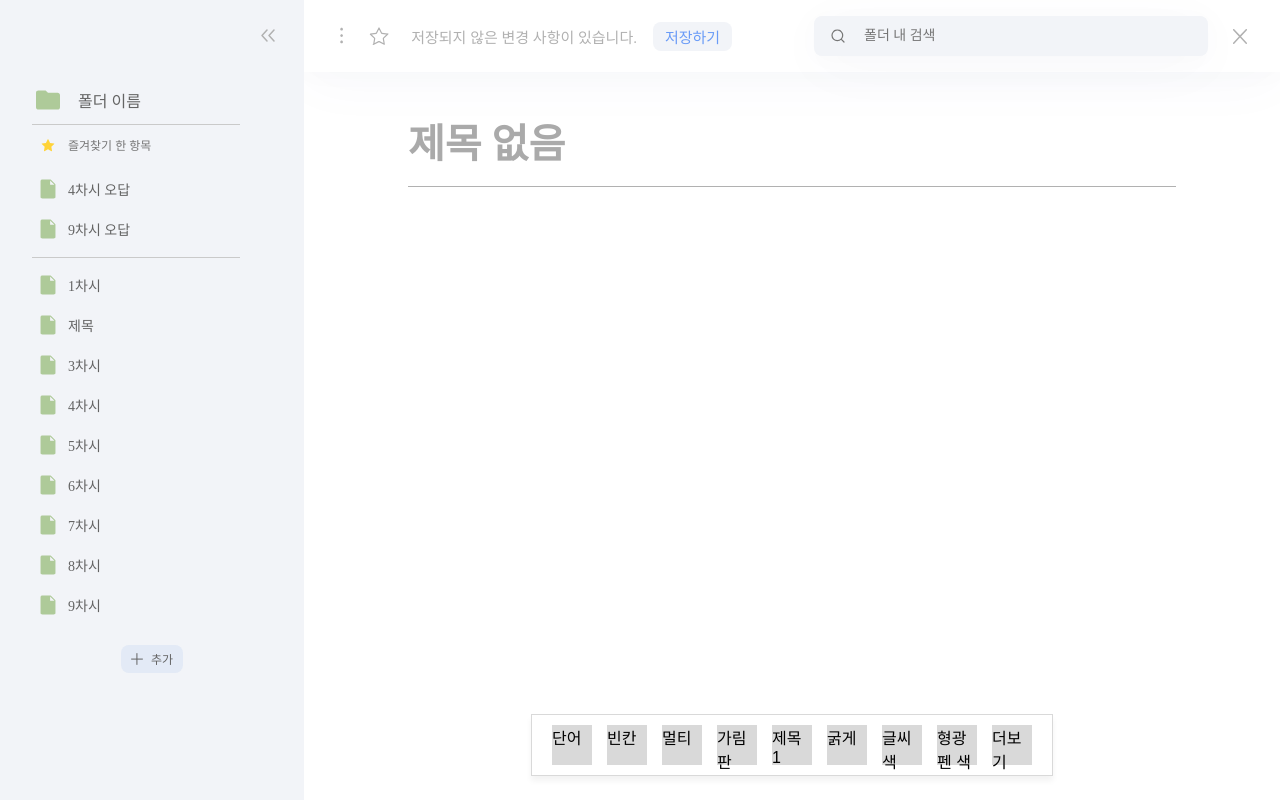
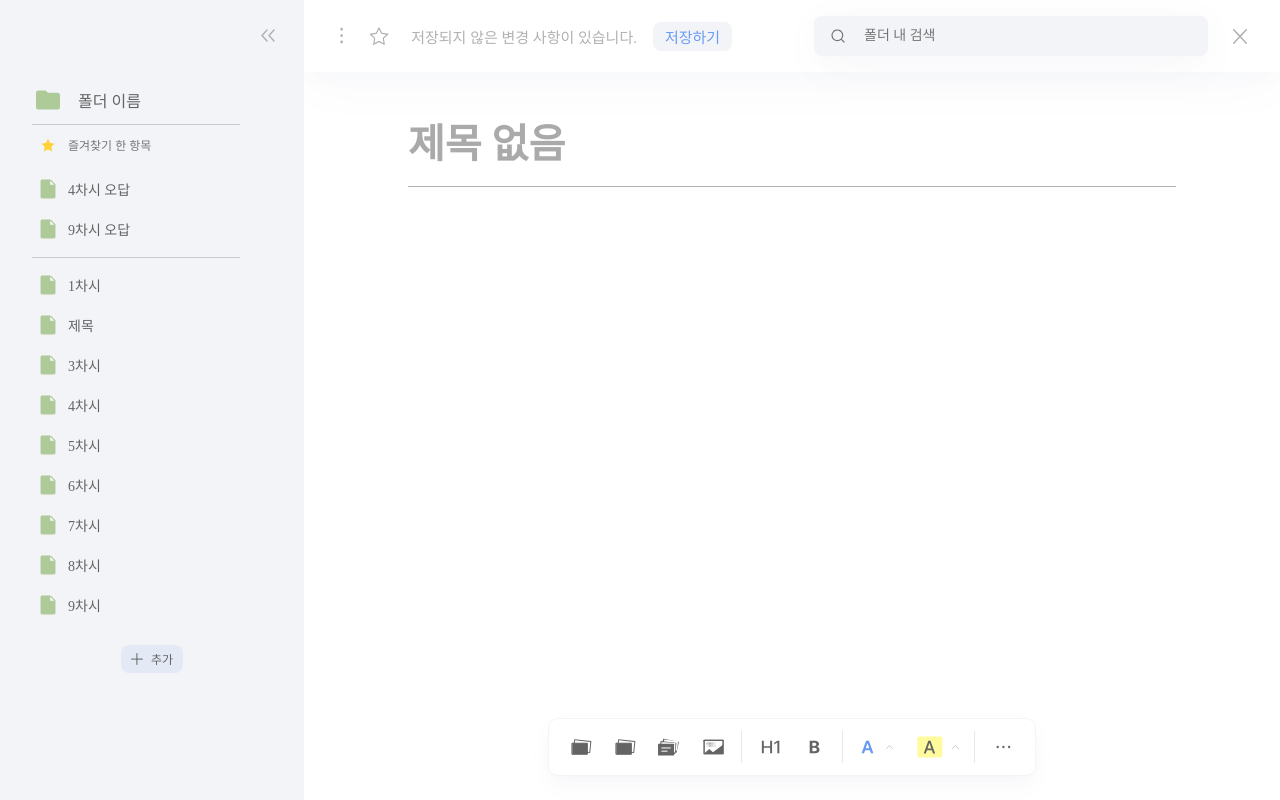
Before and after one commit to UMC-CARDIFY/Client-V1, a React (Vite) app: page /note-editor in a window 1280 px wide. Built offline with nearby package versions, Linux system fonts and the light colour scheme.

Commit message:
feat: 노트에디터 툴바 프로토 타입 구현
툴바 멀티카드 컴포넌트 svg 윗부분이 살짝 잘려보이는 이슈가 있습니다.

```diff
--- a/src/pages/NoteEditor/components/Editor/ToolBar.jsx
+++ b/src/pages/NoteEditor/components/Editor/ToolBar.jsx
@@ -7,22 +7,44 @@ import PropTypes from 'prop-types';
 const ToolBarContainer = styled.div`
   width: auto;
   display: inline-flex;
-  padding: 0.625rem 1.25rem;
-  justify-content: center;
-  align-items: center;
-  gap: 0.9375rem;
-  border: 1.25px solid #D9D9D9;
-  background: #FFF;
-  box-shadow: 0px 5px 6px 0px rgba(0, 0, 0, 0.05);
+padding: 0.5rem 1rem;
+justify-content: center;
+align-items: center;
+gap: 0.75rem;
+border-radius: 0.625rem;
+border: 1px solid var(--Grays-Gray8, #F4F4F4);
+background: var(--Grays-White, #FFF);
+box-shadow: 0px 4px 16px 0px rgba(0, 0, 0, 0.02), 0px 10px 24px 0px rgba(0, 74, 162, 0.03);
   position: fixed;
   bottom: 1.5rem;
 `;
 
 const ToolBarItem = styled.div`
-  width: var(--line-height-xl, 2.5rem);
-  height: var(--line-height-xl, 2.5rem);
-  background: #D9D9D9;
+display: flex;
+width: 2rem;
+height: 2rem;
+padding: var(--UI-Component-xxxxxS, 0.25rem) var(--UI-Component-None, 0rem);
+flex-direction: column;
+justify-content: center;
+align-items: center;
+gap: 0.5rem;
   cursor: pointer;
+`;
+
+const Divider = styled.div`
+width: 0.0625rem;
+height: 2rem;
+background: #E8E8E8;
+`;
+
+const ColorPaletteItem = styled.div`
+display: flex;
+height: 2rem;
+padding: var(--UI-Component-xxxxxS, 0.25rem) var(--UI-Component-None, 0rem) var(--UI-Component-xxxxxS, 0.25rem) 0.375rem;
+justify-content: center;
+align-items: center;
+gap: 0.375rem;
+cursor: pointer;
 `;
 
 // eslint-disable-next-line react/prop-types
@@ -55,16 +77,87 @@ const ToolBar = ({ addCard, addHeading1, toggleBold, onSelectColor }) => {
   return (
     <>
       <ToolBarContainer>
-        <ToolBarItem onClick={() => addCard('word')}>단어</ToolBarItem>
-        <ToolBarItem onClick={() => addCard('blank')}>빈칸</ToolBarItem>
-        <ToolBarItem onClick={() => addCard('multi')}>멀티</ToolBarItem>
-        <ToolBarItem onClick={() => addCard('image')}>가림판</ToolBarItem>
-        <ToolBarItem onClick={addHeading1}>제목 1</ToolBarItem>
-        <ToolBarItem onClick={toggleBold}>굵게</ToolBarItem>
-        <ToolBarItem onClick={toggleColorPalette}>글씨 색</ToolBarItem>
+        <ToolBarItem onClick={() => addCard('word')}><svg xmlns="http://www.w3.org/2000/svg" width="21" height="16" viewBox="0 0 21 16" fill="none">
+  <rect x="3.62988" y="0.745117" width="16.3439" height="11.0327" transform="rotate(6 3.62988 0.745117)" stroke="#646464" strokeLinecap="round" strokeLinejoin="round"/>
+  <rect x="1.32129" y="4.22534" width="15.0409" height="11.03" fill="#646464" stroke="#646464" strokeLinecap="round" strokeLinejoin="round"/>
+</svg></ToolBarItem>
+        <ToolBarItem onClick={() => addCard('blank')}><svg xmlns="http://www.w3.org/2000/svg" width="21" height="16" viewBox="0 0 21 16" fill="none">
+  <rect x="3.62988" y="0.744873" width="16.3439" height="11.0327" transform="rotate(6 3.62988 0.744873)" stroke="#646464" strokeLinecap="round" strokeLinejoin="round"/>
+  <rect x="1.32129" y="4.2251" width="15.0409" height="11.03" fill="#646464" stroke="#646464" strokeLinecap="round" strokeLinejoin="round"/>
+</svg></ToolBarItem>
+        <ToolBarItem onClick={() => addCard('multi')}><svg xmlns="http://www.w3.org/2000/svg" width="22" height="18" viewBox="0 0 22 18" fill="none">
+  <mask id="path-1-inside-1_2037_6179" fill="white">
+    <rect x="5.25488" y="0.564941" width="16.0109" height="11.7413" rx="0.5" transform="rotate(6 5.25488 0.564941)"/>
+  </mask>
+  <rect x="5.25488" y="0.564941" width="16.0109" height="11.7413" rx="0.5" transform="rotate(6 5.25488 0.564941)" stroke="#646464" strokeWidth="2" strokeLinecap="round" strokeLinejoin="round" mask="url(#path-1-inside-1_2037_6179)"/>
+  <mask id="path-2-inside-2_2037_6179" fill="white">
+    <rect x="2.52734" y="3.06494" width="16.0109" height="11.7413" rx="0.5" transform="rotate(3 2.52734 3.06494)"/>
+  </mask>
+  <rect x="2.52734" y="3.06494" width="16.0109" height="11.7413" rx="0.5" transform="rotate(3 2.52734 3.06494)" fill="white" stroke="#646464" strokeWidth="2" strokeLinecap="round" strokeLinejoin="round" mask="url(#path-2-inside-2_2037_6179)"/>
+  <rect x="0.0273438" y="5.69385" width="16.0109" height="11.7413" rx="0.5" fill="#646464"/>
+  <path d="M3.77539 9.96729H12.2913" stroke="white" strokeLinecap="round"/>
+  <path d="M3.77539 13.1606H9.09784" stroke="white" strokeLinecap="round"/>
+</svg>
+</ToolBarItem>
+        <ToolBarItem onClick={() => addCard('image')}><svg width="21" height="16" viewBox="0 0 21 16" fill="none" xmlns="http://www.w3.org/2000/svg">
+<mask id="path-1-inside-1_2037_6188" fill="white">
+<rect x="0.602539" y="0.66626" width="20.0008" height="14.6673" rx="0.624599"/>
+</mask>
+<rect x="0.602539" y="0.66626" width="20.0008" height="14.6673" rx="0.624599" fill="white" stroke="#646464" strokeWidth="2.4984" strokeLinecap="round" strokeLinejoin="round" mask="url(#path-1-inside-1_2037_6188)"/>
+<circle cx="6.22438" cy="6.28762" r="1.8738" fill="#646464"/>
+<mask id="path-3-inside-2_2037_6188" fill="white">
+<rect x="0.602539" y="0.66626" width="20.0008" height="14.6673" rx="0.624599"/>
+</mask>
+<rect x="0.602539" y="0.66626" width="20.0008" height="14.6673" rx="0.624599" fill="white" stroke="#646464" strokeWidth="2.4984" strokeLinecap="round" strokeLinejoin="round" mask="url(#path-3-inside-2_2037_6188)"/>
+<g clipPath="url(#clip0_2037_6188)" filter="url(#filter0_b_2037_6188)">
+<rect x="3.10156" y="3.16504" width="2.4984" height="2.4984" fill="#CACACA"/>
+<rect x="3.10156" y="5.66333" width="2.4984" height="2.4984" fill="#EDEDED"/>
+<rect x="5.59961" y="5.66333" width="2.4984" height="2.4984" fill="#CACACA"/>
+<rect x="8.09766" y="5.66333" width="2.4984" height="2.4984" fill="#DBDBDB"/>
+<rect x="10.5967" y="5.66333" width="2.4984" height="2.4984" fill="#E8E8E8"/>
+<rect x="5.59961" y="3.16479" width="2.4984" height="2.4984" fill="#B1B1B1"/>
+<rect x="8.09766" y="3.16479" width="2.4984" height="2.4984" fill="#CACACA"/>
+<rect x="10.5967" y="3.16479" width="2.4984" height="2.4984" fill="#EDEDED"/>
+</g>
+<path d="M6.22433 10.0353L1.22754 14.4075H19.9655V5.66309L9.97193 13.1583L6.22433 10.0353Z" fill="#646464"/>
+<defs>
+<filter id="filter0_b_2037_6188" x="-6.89203" y="-6.82904" width="29.9803" height="24.984" filterUnits="userSpaceOnUse" colorInterpolationFilters="sRGB">
+<feFlood floodOpacity="0" result="BackgroundImageFix"/>
+<feGaussianBlur in="BackgroundImageFix" stdDeviation="4.9968"/>
+<feComposite in2="SourceAlpha" operator="in" result="effect1_backgroundBlur_2037_6188"/>
+<feBlend mode="normal" in="SourceGraphic" in2="effect1_backgroundBlur_2037_6188" result="shape"/>
+</filter>
+<clipPath id="clip0_2037_6188">
+<rect width="9.99359" height="4.9968" fill="white" transform="translate(3.10156 3.16455)"/>
+</clipPath>
+</defs>
+</svg>
+</ToolBarItem>
+        <Divider />
+        <ToolBarItem onClick={addHeading1}><svg xmlns="http://www.w3.org/2000/svg" width="19" height="14" viewBox="0 0 19 14" fill="none">
+  <path d="M18.3301 0.636719V13.3633H16.3789V2.57031H16.3086L13.2676 4.55664V2.71094L16.4316 0.636719H18.3301Z" fill="#646464"/>
+  <path d="M0.875 13.3633V0.636719H2.80859V6.15625H9.13672V0.636719H11.0703V13.3633H9.13672V7.80859H2.80859V13.3633H0.875Z" fill="#646464"/>
+</svg></ToolBarItem>
+        <ToolBarItem onClick={toggleBold}><svg xmlns="http://www.w3.org/2000/svg" width="11" height="14" viewBox="0 0 11 14" fill="none">
+  <path d="M0.707031 13.3633V0.636719H5.76953C8.58203 0.636719 9.98828 1.99023 9.98828 3.90625C9.98828 5.40039 9.02148 6.33203 7.70312 6.63086V6.75391C9.14453 6.82422 10.498 7.9668 10.498 9.84766C10.498 11.8691 8.98633 13.3633 6.10352 13.3633H0.707031ZM5.57617 11.1836C7.10547 11.1836 7.75586 10.5508 7.75586 9.60156C7.75586 8.5293 6.94727 7.77344 5.64648 7.77344H3.34375V11.1836H5.57617ZM5.38281 5.96289C6.49023 5.96289 7.31641 5.34766 7.31641 4.32812C7.31641 3.41406 6.64844 2.78125 5.43555 2.78125H3.34375V5.96289H5.38281Z" fill="#646464"/>
+</svg></ToolBarItem>
+        <Divider />
+        <ColorPaletteItem onClick={toggleColorPalette}><svg xmlns="http://www.w3.org/2000/svg" width="13" height="14" viewBox="0 0 13 14" fill="none">
+  <path d="M3.0459 13.3633H0.602539L5.08496 0.636719H7.89746L12.3975 13.3633H9.9541L8.89941 10.2168H4.10059L3.0459 13.3633ZM4.71582 8.37109H8.28418L6.54395 3.23828H6.43848L4.71582 8.37109Z" fill="#6698F5"/>
+</svg><svg xmlns="http://www.w3.org/2000/svg" width="19" height="32" viewBox="0 0 19 32" fill="none">
+  <path d="M6.39746 17.5L9.39746 14.5L12.3975 17.5" stroke="#CACACA" strokeLinecap="round" strokeLinejoin="round"/>
+</svg></ColorPaletteItem>
         {showPalette && <ColorPalette onSelectColor={onSelectColor} />}
-        <ToolBarItem>형광펜 색</ToolBarItem>
-        <ToolBarItem onMouseDown={(e) => e.preventDefault()} onClick={toggleMoreOptions}>더보기</ToolBarItem>
+        <ColorPaletteItem><svg xmlns="http://www.w3.org/2000/svg" width="26" height="22" viewBox="0 0 26 22" fill="none">
+  <rect x="0.397461" y="0.5" width="25" height="21" rx="2" fill="#FFFB9D"/>
+  <path d="M8.78809 17.5H6.73145L11.3018 4.77344H13.5342L18.1221 17.5H16.0654L14.9053 14.1426H9.94824L8.78809 17.5ZM10.5107 12.5254H14.3428L12.4619 7.09375H12.374L10.5107 12.5254Z" fill="#646464"/>
+</svg><svg xmlns="http://www.w3.org/2000/svg" width="13" height="32" viewBox="0 0 13 32" fill="none">
+  <path d="M3.39746 17.5L6.39746 14.5L9.39746 17.5" stroke="#CACACA" strokeLinecap="round" strokeLinejoin="round"/>
+</svg></ColorPaletteItem>
+        <Divider />
+        <ToolBarItem onMouseDown={(e) => e.preventDefault()} onClick={toggleMoreOptions}><svg xmlns="http://www.w3.org/2000/svg" width="29" height="28" viewBox="0 0 29 28" fill="none">
+  <path fillRule="evenodd" clipRule="evenodd" d="M20.1217 12.7747C20.4466 12.7747 20.7582 12.9037 20.9879 13.1335C21.2176 13.3632 21.3467 13.6748 21.3467 13.9997L21.3467 14.0078C21.3467 14.3327 21.2176 14.6443 20.9879 14.874C20.7582 15.1038 20.4466 15.2328 20.1217 15.2328L20.1135 15.2328C19.7886 15.2328 19.477 15.1038 19.2473 14.874C19.0176 14.6443 18.8885 14.3327 18.8885 14.0078L18.8885 13.9997C18.8885 13.6748 19.0176 13.3632 19.2473 13.1335C19.477 12.9037 19.7886 12.7747 20.1135 12.7747L20.1217 12.7747ZM14.405 12.7747C14.7299 12.7747 15.0415 12.9037 15.2712 13.1335C15.501 13.3632 15.63 13.6748 15.63 13.9997L15.63 14.0078C15.63 14.3327 15.501 14.6443 15.2712 14.874C15.0415 15.1038 14.7299 15.2328 14.405 15.2328L14.3968 15.2328C14.072 15.2328 13.7604 15.1038 13.5306 14.874C13.3009 14.6443 13.1718 14.3327 13.1718 14.0078L13.1718 13.9997C13.1718 13.6748 13.3009 13.3632 13.5306 13.1335C13.7604 12.9037 14.072 12.7747 14.3968 12.7747L14.405 12.7747ZM9.91334 13.9997C9.91334 13.6748 9.78428 13.3632 9.55455 13.1335C9.32482 12.9037 9.01324 12.7747 8.68834 12.7747L8.68018 12.7747C8.35529 12.7747 8.0437 12.9037 7.81397 13.1335C7.58424 13.3632 7.45518 13.6748 7.45518 13.9997L7.45518 14.0078C7.45518 14.3327 7.58424 14.6443 7.81397 14.874C8.0437 15.1038 8.35529 15.2328 8.68018 15.2328L8.68834 15.2328C9.01323 15.2328 9.32482 15.1038 9.55455 14.874C9.78428 14.6443 9.91334 14.3327 9.91334 14.0078L9.91334 13.9997Z" fill="#646464"/>
+</svg></ToolBarItem>
 
         </ToolBarContainer>
         {showMoreOptions && <MoreOptions ref={moreOptionsRef} />}
```
